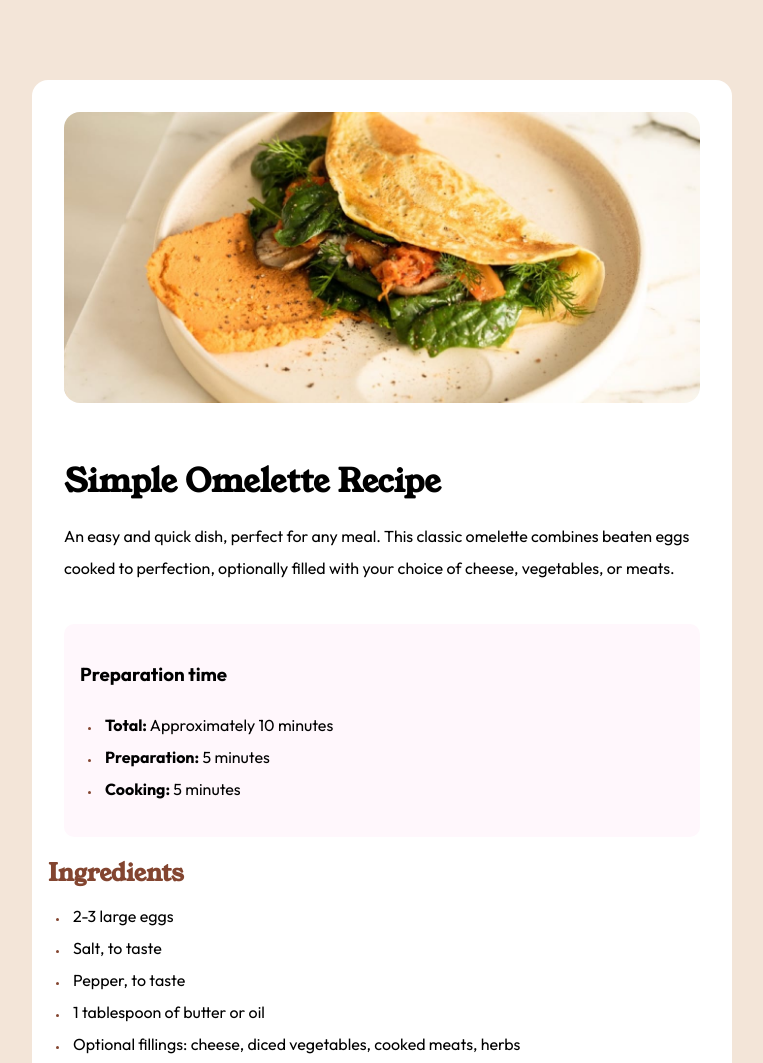
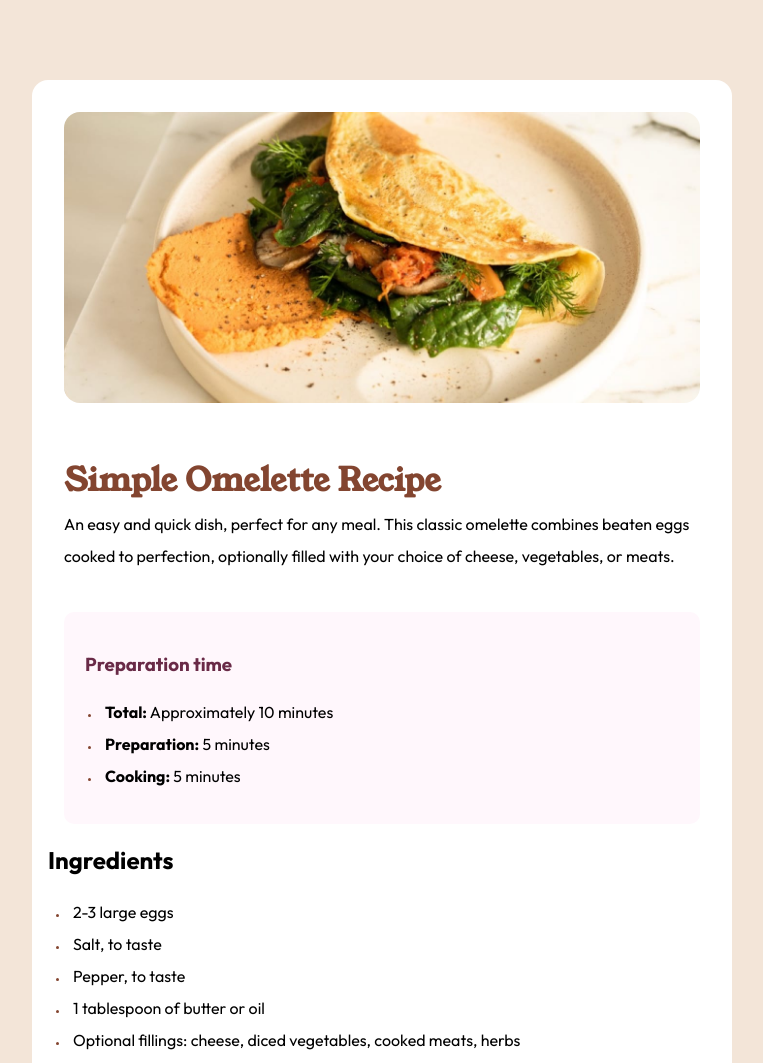
Before and after one commit to Ahmed1khaled1/practice-1, a plain HTML site: page index.html in a window 1280 px wide. Shown: the top 1063 px of the page, without its empty margins (258-1021 px from the left). Drawn offline with Linux system fonts and the light colour scheme.

Commit message:
Update index.css

```diff
--- a/css/index.css
+++ b/css/index.css
@@ -48,7 +48,7 @@ ol li::marker{
     font-family:arial;
     font-weight: bold;
 }
-h2{
+h1{
     font-family: young;
     margin: 20px 20px -5px 0;
     color: #834530;
@@ -86,7 +86,7 @@ hr{
     border-radius: 10px;
     margin: 0.5rem 2rem;
 }
-.prepare h4{
+.prepare h3{
     margin: 20px 20px 5px 5px ;
     color: #692a47;
 }
```
